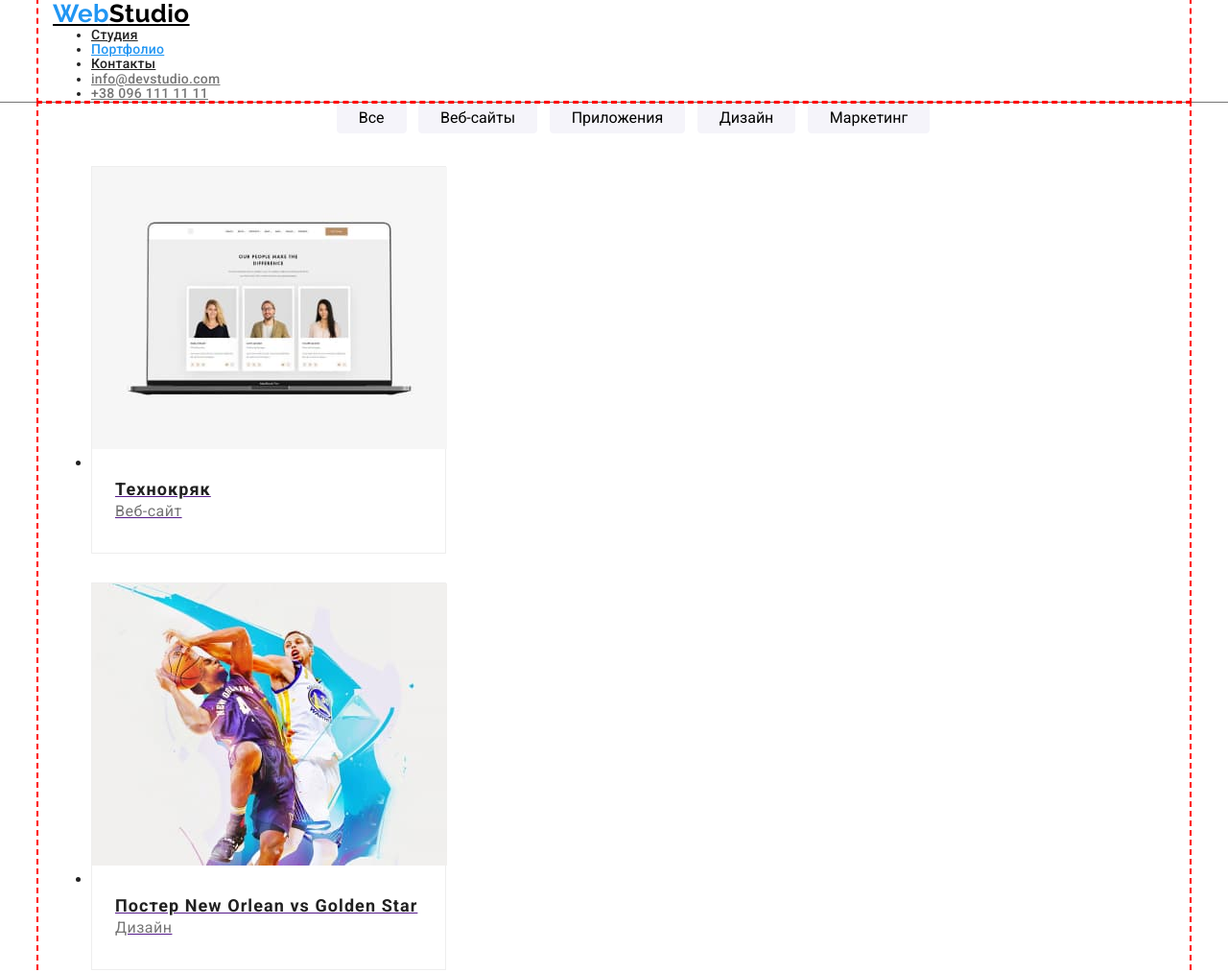
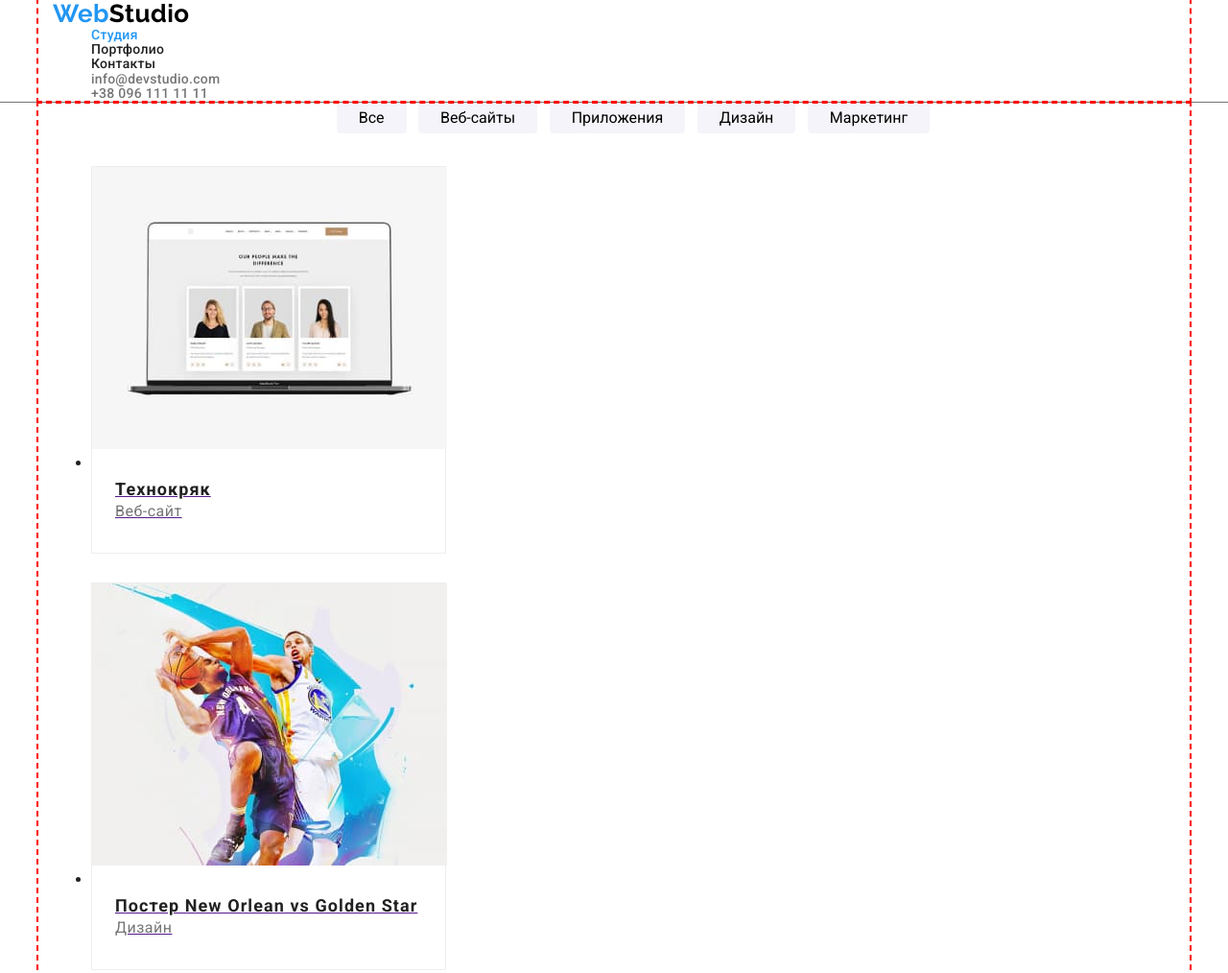
Before and after one commit to VladosSid/goit-markup-hw-03, a plain HTML site: page portfolio.html in a window 1280 px wide. Shown: the top 1014 px of the page at 96% size. Drawn offline with nearby package versions, Linux system fonts and the light colour scheme.

Commit message:
Исправляет ошибки

```diff
--- a/css/style.css
+++ b/css/style.css
@@ -67,6 +67,7 @@ p {
     font-weight: 700;
     font-size: 26px;
     line-height: 1.1;
+    text-decoration: none;
 }
 
 .logo.color-f {
@@ -83,10 +84,13 @@ p {
     font-size: 14px;
     line-height: 1.1;
     letter-spacing: 0.02em;
+    list-style-type: none;
 }
 
 .menu .link {
     color: var(--primary-text-color);
+    text-decoration: none;
+    margin-right: 50px;
 }
 
 .menu .link:hover,
@@ -102,12 +106,23 @@ p {
     color: var(--secondary-text-color);
 }
 
+.contacts-company {
+    text-decoration: none;
+    margin-right: 50px;
+}
+
 .contacts .contacts-company:hover,
 .contacts .contacts-company:focus,
 .contact-in-footer:hover,
 .contact-in-footer:focus {
     color: var(--accent-color);
 }
+
+.link.last-child,
+.contacts-company.last-child {
+margin-right: 0;
+}
+
 /* Тело главной страницы */
 /* Превью с заголовком */
 .primery {
@@ -240,6 +255,8 @@ p {
 /* Контакты в подвале */
 .contact-in-footer {
     color: var(--contact-in-footer);
+    text-decoration: none;
+    font-style: normal;
 }
 
 .contact-in-footer.mail {
--- a/portfolio.html
+++ b/portfolio.html
@@ -25,16 +25,16 @@
                 </a>
 
                 <ul class="menu">
-                    <li><a href="./index.html" class="link">Студия</a></li>
-                    <li><a href="./portfolio.html" class="link carrent">Портфолио</a></li>
-                    <li><a href="" class="link">Контакты</a></li>
+                    <li><a href="./index.html" class="link carrent">Студия</a></li>
+                    <li><a href="./portfolio.html" class="link">Портфолио</a></li>
+                    <li><a href="" class="link last-child">Контакты</a></li>
                 </ul>
             </nav>
 
             <!--Контакты-->
             <ul class="contacts">
                 <li><a href="mailto:info@devstudio.com" class="contacts-company">info@devstudio.com</a></li>
-                <li><a href="tel:+380961111111" class="contacts-company">+38 096 111 11 11</a></li>
+                <li><a href="tel:+380961111111" class="contacts-company last-child">+38 096 111 11 11</a></li>
             </ul>
         </div>
     </header>
```
Also changed, not shown: index.html (+2 -2 lines).
